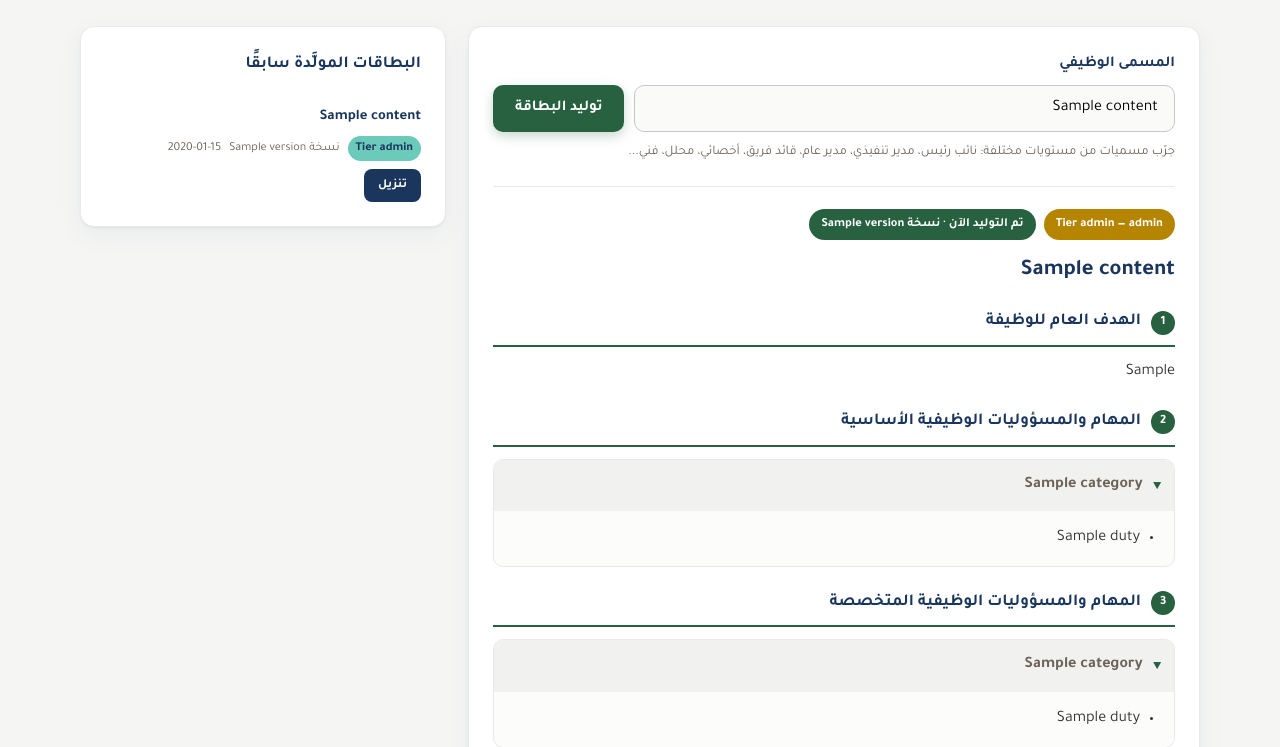
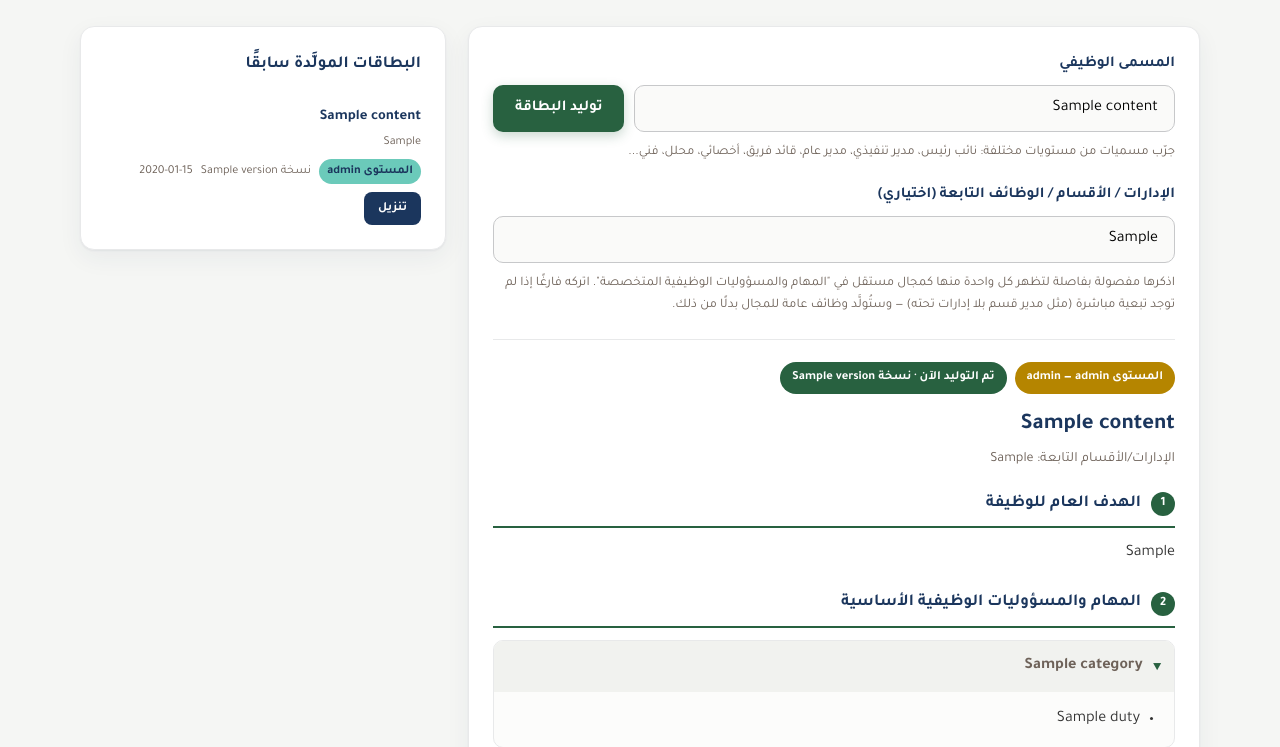
Before and after one commit to Nahlajrs/intro-to-github, a Flask app: template webapp/templates/index.html in a window 1280 px wide. Shown: the part 126-873 px from the top of the page. Run offline with Flask 3, Linux system fonts and the light colour scheme; the template is opened without the code that fills it: most values are stand-ins (such as "Sample title", 1, 10 or a date in 2020).

Commit message:
Remove Tier label, add optional cascading sub-units input
- Drop the English word "Tier" from every user-facing surface
  (badges, history chips); shown as "المستوى" with Arabic-Indic
  numerals via a new ar_num Jinja filter instead.
- Add an optional "sub_units" form field so the user can list the
  departments/sectors/functions reporting to a position (e.g.
  "استقطاب الكفاءات، التطوير التنظيمي" under "مدير تنفيذي - رأس المال
  البشري"). When provided, section 4 (specialized responsibilities)
  uses those names verbatim as its categories, each with detailed
  generated duties (LLM prompt updated accordingly, plus a matching
  offline fallback generator). When left empty, section 4 keeps
  generating generic functional categories as before.
- Section 3 (fixed core responsibilities) is completely unaffected by
  this — it still depends only on tier/domain, per the existing
  hardcoded templates.
- Cache key now combines job title + sub-units so the same title with
  different sub-unit configurations archives separately; db.py gained
  a sub_units_raw column with a safe migration for existing local dbs.

Co-Authored-By: Claude Sonnet 5 <noreply@anthropic.com>
Claude-Session: https://claude.ai/code/session_01BByxfbDzq9ggEH5JZQiHt3

```diff
--- a/webapp/app.py
+++ b/webapp/app.py
@@ -6,7 +6,7 @@ from flask import Flask, render_template, request, send_file, url_for, redirect,
 
 import db
 from docx_builder import save_document
-from leveling import normalize_title
+from leveling import build_cache_key
 from pipeline import build_content
 
 app = Flask(__name__)
@@ -16,6 +16,13 @@ GENERATED_DIR = os.path.join(os.path.dirname(__file__), "generated")
 os.makedirs(GENERATED_DIR, exist_ok=True)
 
 db.init_db()
+
+_ARABIC_DIGITS = str.maketrans("0123456789", "٠١٢٣٤٥٦٧٨٩")
+
+
+@app.template_filter("ar_num")
+def ar_num(value):
+    return str(value).translate(_ARABIC_DIGITS)
 
 
 def _safe_filename_part(text: str) -> str:
@@ -38,25 +45,25 @@ def index():
 @app.route("/generate", methods=["POST"])
 def generate():
     job_title = (request.form.get("job_title") or "").strip()
+    sub_units_raw = (request.form.get("sub_units") or "").strip()
     force_regenerate = request.form.get("force_regenerate") == "1"
 
     if not job_title:
         flash("الرجاء إدخال مسمى وظيفي.", "error")
         return redirect(url_for("index"))
 
-    normalized = normalize_title(job_title)
-    cached = None if force_regenerate else db.get_latest_by_normalized(normalized)
+    cache_key = build_cache_key(job_title, sub_units_raw)
+    cached = None if force_regenerate else db.get_latest_by_normalized(cache_key)
 
     if cached:
         content = json.loads(cached["content_json"])
         result = {"record": cached, "content": content, "from_cache": True}
     else:
-        content = build_content(job_title)
-        # اسم ملف داخلي آمن للتخزين؛ اسم التنزيل المعروض للمستخدم يُبنى بشكل منفصل.
-        temp_path = os.path.join(GENERATED_DIR, f"_tmp_{normalized[:40]}.docx")
+        content = build_content(job_title, sub_units_raw)
         record = db.insert_record(
             job_title_raw=job_title,
-            job_title_normalized=normalized,
+            job_title_normalized=cache_key,
+            sub_units_raw=sub_units_raw,
             level_tier=content["level_tier"],
             content=content,
             docx_file_path="",  # يُحدَّث أدناه بعد معرفة المعرّف والنسخة
--- a/webapp/leveling.py
+++ b/webapp/leveling.py
@@ -59,6 +59,28 @@ def extract_domain(job_title: str, matched_keyword: str) -> str:
     return remainder if remainder else title
 
 
+_SUB_UNIT_SPLIT = re.compile(r"[،,]")
+
+
+def split_sub_units(raw: str) -> list:
+    """يفصل حقل الإدارات/الأقسام/الوظائف التابعة إلى قائمة نصوص كما كتبها المستخدم (بلا تطبيع)."""
+    if not raw or not raw.strip():
+        return []
+    parts = _SUB_UNIT_SPLIT.split(raw)
+    return [p.strip() for p in parts if p.strip()]
+
+
+def normalize_sub_units(raw: str) -> str:
+    """نسخة مطبَّعة من الإدارات التابعة تُستخدم فقط كجزء من مفتاح المطابقة في الأرشيف."""
+    return "|".join(normalize_title(p) for p in split_sub_units(raw))
+
+
+def build_cache_key(job_title: str, sub_units_raw: str) -> str:
+    """مفتاح مطابقة الأرشيف: يجمع المسمى الوظيفي مع الإدارات/الأقسام التابعة (إن وُجدت)،
+    بحيث يُعامل نفس المسمى بتبعيات مختلفة كسجل مستقل في الأرشيف."""
+    return f"{normalize_title(job_title)}::{normalize_sub_units(sub_units_raw)}"
+
+
 def analyze(job_title: str) -> dict:
     tier, org_unit_noun, template_ref, level_label, matched_keyword = detect_tier(job_title)
     domain_name = extract_domain(job_title, matched_keyword)
--- a/webapp/static/style.css
+++ b/webapp/static/style.css
@@ -115,6 +115,25 @@ body {
 
 .hint { margin: 10px 0 0; color: var(--brown); font-size: 0.82rem; }
 
+.sub-units-label { margin-top: 18px; }
+
+#sub_units {
+  width: 100%;
+  padding: 13px 16px;
+  border: 1.5px solid var(--gray);
+  border-radius: 10px;
+  font-size: 1rem;
+  font-family: inherit;
+  background: #FAFAF9;
+  transition: border-color .15s, box-shadow .15s;
+}
+#sub_units:focus {
+  outline: none;
+  border-color: var(--green);
+  box-shadow: 0 0 0 3px rgba(40,97,64,.12);
+  background: #fff;
+}
+
 /* ---------- Buttons ---------- */
 .btn {
   display: inline-flex;
@@ -195,7 +214,8 @@ body {
 .badge-teal { background: var(--teal); color: var(--navy); }
 .badge-green { background: var(--green); }
 
-.result-title { margin: 0 0 18px; font-size: 1.4rem; color: var(--navy); }
+.result-title { margin: 0 0 4px; font-size: 1.4rem; color: var(--navy); }
+.sub-units-line { margin: 0 0 18px; color: var(--brown); font-size: 0.88rem; }
 
 .result-section { margin-bottom: 22px; }
 .result-section h3 {
@@ -291,7 +311,8 @@ body {
   padding: 12px 0;
 }
 .history-item:last-child { border-bottom: none; padding-bottom: 0; }
-.history-title { font-weight: 700; color: var(--navy); margin-bottom: 6px; font-size: 0.92rem; }
+.history-title { font-weight: 700; color: var(--navy); margin-bottom: 2px; font-size: 0.92rem; }
+.history-subunits { color: var(--brown); font-size: 0.76rem; margin-bottom: 6px; }
 .history-meta {
   color: var(--brown);
   font-size: 0.76rem;
--- a/webapp/templates/index.html
+++ b/webapp/templates/index.html
@@ -32,13 +32,22 @@
       <form method="post" action="{{ url_for('generate') }}" class="job-form" id="job-form">
         <label for="job_title">المسمى الوظيفي</label>
         <div class="input-row">
-          <input type="text" id="job_title" name="job_title" placeholder="مثال: مدير تنفيذي - تطوير حلول الذكاء الاصطناعي"
+          <input type="text" id="job_title" name="job_title" placeholder="مثال: مدير تنفيذي - رأس المال البشري"
                  value="{{ result.content.job_title if result else '' }}" required autocomplete="off">
           <button type="submit" class="btn btn-primary" id="submit-btn">
             <span class="btn-label">توليد البطاقة</span>
           </button>
         </div>
         <p class="hint">جرّب مسميات من مستويات مختلفة: نائب رئيس، مدير تنفيذي، مدير عام، قائد فريق، أخصائي، محلل، فني...</p>
+
+        <label for="sub_units" class="sub-units-label">الإدارات / الأقسام / الوظائف التابعة (اختياري)</label>
+        <input type="text" id="sub_units" name="sub_units"
+               placeholder="مثال: استقطاب الكفاءات، التطوير التنظيمي"
+               value="{{ result.content.sub_units_raw if result else '' }}" autocomplete="off">
+        <p class="hint">
+          اذكرها مفصولة بفاصلة لتظهر كل واحدة منها كمجال مستقل في "المهام والمسؤوليات الوظيفية المتخصصة".
+          اتركه فارغًا إذا لم توجد تبعية مباشرة (مثل مدير قسم بلا إدارات تحته) — وستُولَّد وظائف عامة للمجال بدلًا من ذلك.
+        </p>
       </form>
 
       {% with messages = get_flashed_messages(with_categories=true) %}
@@ -52,15 +61,18 @@
       {% if result %}
         <article class="result-card">
           <div class="result-header">
-            <span class="badge badge-gold">Tier {{ result.content.level_tier }} — {{ result.content.level_label }}</span>
+            <span class="badge badge-gold">المستوى {{ result.content.level_tier | ar_num }} — {{ result.content.level_label }}</span>
             {% if result.from_cache %}
               <span class="badge badge-teal">من الأرشيف — وُلِّدت في {{ result.record.created_at[:10] }}</span>
             {% else %}
-              <span class="badge badge-green">تم التوليد الآن · نسخة {{ result.record.version }}</span>
+              <span class="badge badge-green">تم التوليد الآن · نسخة {{ result.record.version | ar_num }}</span>
             {% endif %}
           </div>
 
           <h2 class="result-title">{{ result.content.job_title }}</h2>
+          {% if result.content.sub_units_raw %}
+            <p class="sub-units-line">الإدارات/الأقسام التابعة: {{ result.content.sub_units_raw }}</p>
+          {% endif %}
 
           <section class="result-section">
             <h3><span class="section-num">1</span> الهدف العام للوظيفة</h3>
@@ -131,6 +143,7 @@
             </a>
             <form method="post" action="{{ url_for('generate') }}" class="inline-form">
               <input type="hidden" name="job_title" value="{{ result.content.job_title }}">
+              <input type="hidden" name="sub_units" value="{{ result.content.sub_units_raw }}">
               <input type="hidden" name="force_regenerate" value="1">
               <button type="submit" class="btn btn-secondary">إعادة التوليد (نسخة جديدة)</button>
             </form>
@@ -150,9 +163,12 @@
           {% for row in history %}
             <li class="history-item">
               <div class="history-title">{{ row.content.job_title }}</div>
+              {% if row.sub_units_raw %}
+                <div class="history-subunits">{{ row.sub_units_raw }}</div>
+              {% endif %}
               <div class="history-meta">
-                <span class="chip">Tier {{ row.level_tier }}</span>
-                <span>نسخة {{ row.version }}</span>
+                <span class="chip">المستوى {{ row.level_tier | ar_num }}</span>
+                <span>نسخة {{ row.version | ar_num }}</span>
                 <span>{{ row.updated_at[:10] }}</span>
               </div>
               <a class="btn btn-small" href="{{ url_for('download', record_id=row.id) }}">تنزيل</a>
```
Also changed, not shown: webapp/content_generator.py (+51 -10 lines), webapp/db.py (+11 -5 lines), webapp/pipeline.py (+7 -3 lines).
